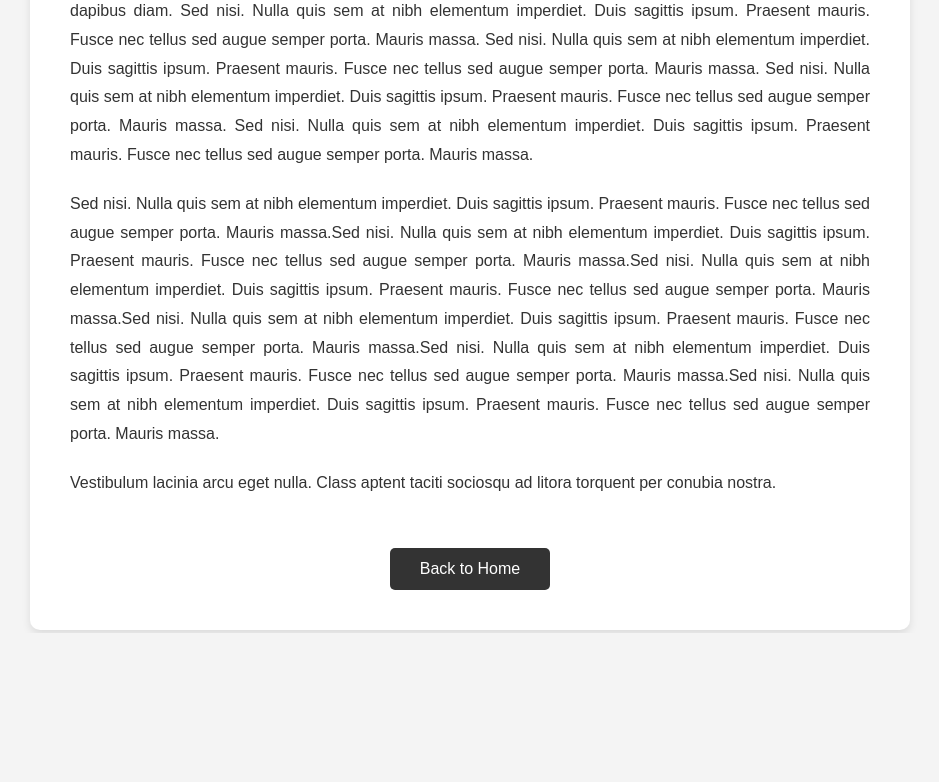
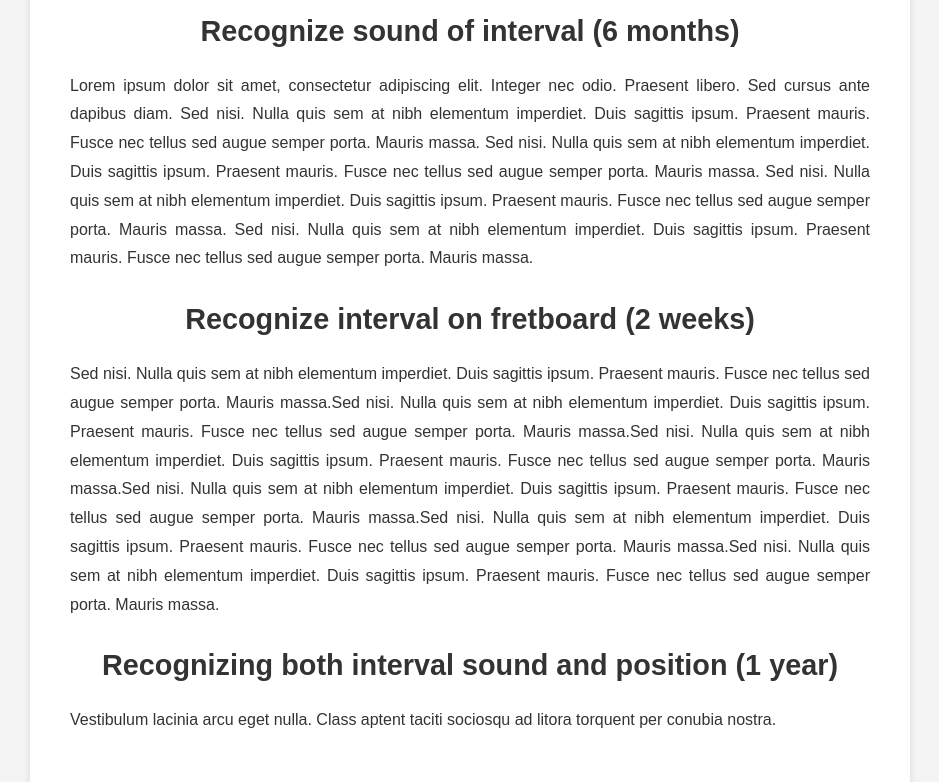
Before and after one commit to pablomiguelserver/pablomiguelserver.github.io, a plain HTML site: page guitar/guitar.html in a window 1280 px wide. Shown: the part 167-949 px from the top of the page, without its empty margins (170-1109 px from the left). Before the commit the page ends 800 px from the top, so only its background shows below. Drawn offline with Linux system fonts and the light colour scheme.

Commit message:
added text to guitar page and main page

```diff
--- a/guitar/guitar.html
+++ b/guitar/guitar.html
@@ -3,19 +3,20 @@
 <head>
     <meta charset="UTF-8">
     <meta name="viewport" content="width=device-width, initial-scale=1.0">
-    <title>Topic One - Explanation</title>
+    <title>Guitar</title>
     <style>
+/* Reset default margin and padding */
 body, html {
     margin: 0;
     padding: 0;
     height: 100%;
-            display: flex;
-            justify-content: center;
-            align-items: center;
+    display: block;
     font-family: 'Arial', sans-serif;
     background-color: #f4f4f4;
     color: #333;
 }
+
+/* Centering the container horizontally */
 .container {
     max-width: 800px;
     padding: 40px;
@@ -23,17 +24,29 @@
     border-radius: 10px;
     box-shadow: 0 4px 8px rgba(0, 0, 0, 0.1);
     text-align: center;
-            animation: fadeIn 1s ease-in;
+    margin: 40px auto; /* Center horizontally and add top spacing */
 }
+
+/* Styling for the main heading */
 h1 {
     margin-bottom: 20px;
     font-size: 2.5em;
 }
+
+/* Styling for subheadings */
+h2 {
+    margin-top: 30px;
+    font-size: 1.8em;
+}
+
+/* Paragraph styling */
 p {
     margin-bottom: 20px;
     line-height: 1.8;
     text-align: justify;
 }
+
+/* Button link styling */
 a {
     display: inline-block;
     margin-top: 30px;
@@ -45,6 +58,7 @@
     font-size: 1em;
     transition: background-color 0.3s ease;
 }
+
 a:hover {
     background-color: #555;
 }
@@ -60,11 +74,19 @@
         transform: translateY(0);
     }
 }
+
+/* Apply animation */
+.container {
+    animation: fadeIn 1s ease-in;
+}
+
     </style>
 </head>
 <body>
     <div class="container">
-        <h1>Topic One - Detailed Explanation</h1>
+        <h1>Guitar</h1>
+
+	<h2>Recognize sound of interval (6 months)</h2>
         <p>
             Lorem ipsum dolor sit amet, consectetur adipiscing elit.
             Integer nec odio. Praesent libero. Sed cursus ante dapibus diam.
@@ -77,6 +99,8 @@ Sed nisi. Nulla quis sem at nibh elementum imperdiet. Duis sagittis ipsum. Praes
 Sed nisi. Nulla quis sem at nibh elementum imperdiet. Duis sagittis ipsum. Praesent mauris.
             Fusce nec tellus sed augue semper porta. Mauris massa.
         </p>
+
+	<h2>Recognize interval on fretboard (2 weeks)</h2>
         <p>
             Sed nisi. Nulla quis sem at nibh elementum imperdiet. Duis sagittis ipsum. Praesent mauris.
             Fusce nec tellus sed augue semper porta. Mauris massa.Sed nisi. Nulla quis sem at nibh elementum imperdiet. Duis sagittis ipsum. Praesent mauris.
@@ -86,10 +110,12 @@ Sed nisi. Nulla quis sem at nibh elementum imperdiet. Duis sagittis ipsum. Praes
             Fusce nec tellus sed augue semper porta. Mauris massa.Sed nisi. Nulla quis sem at nibh elementum imperdiet. Duis sagittis ipsum. Praesent mauris.
             Fusce nec tellus sed augue semper porta. Mauris massa.
         </p>
+
+	<h2>Recognizing both interval sound and position (1 year)</h2>
         <p>
             Vestibulum lacinia arcu eget nulla. Class aptent taciti sociosqu ad litora torquent per conubia nostra.
         </p>
-        <a href='file:///C:/Users/brand/OneDrive/Escritorio/mainpagemymusic/mainpage.html'>Back to Home</a>
+        <a href='../mainpage.html'>Back to Home</a>
     </div>
 </body>
 </html>
```
Also changed, not shown: bass/bass.html (+1 -1 lines), mainpage.html (+3 -2 lines), piano/piano.html (+1 -1 lines). Lines whose indentation alone changed are shown as unchanged.
